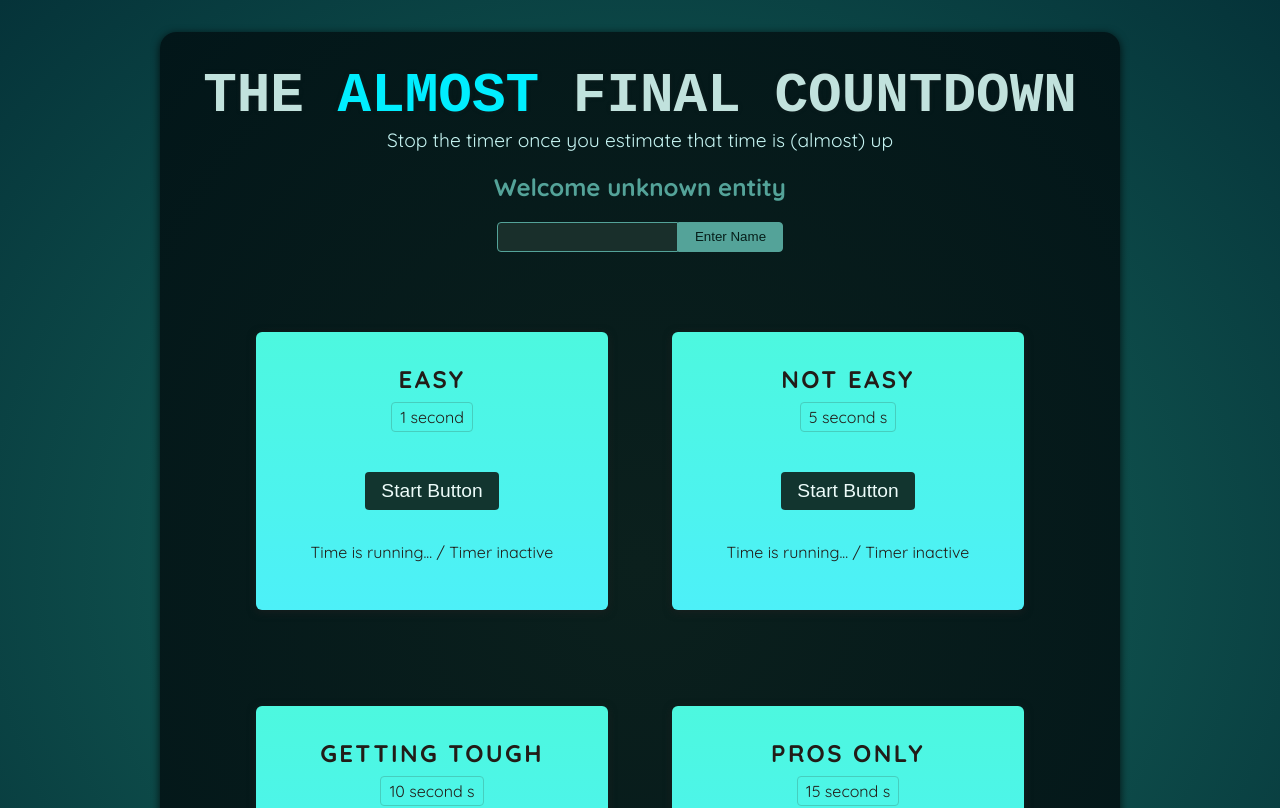
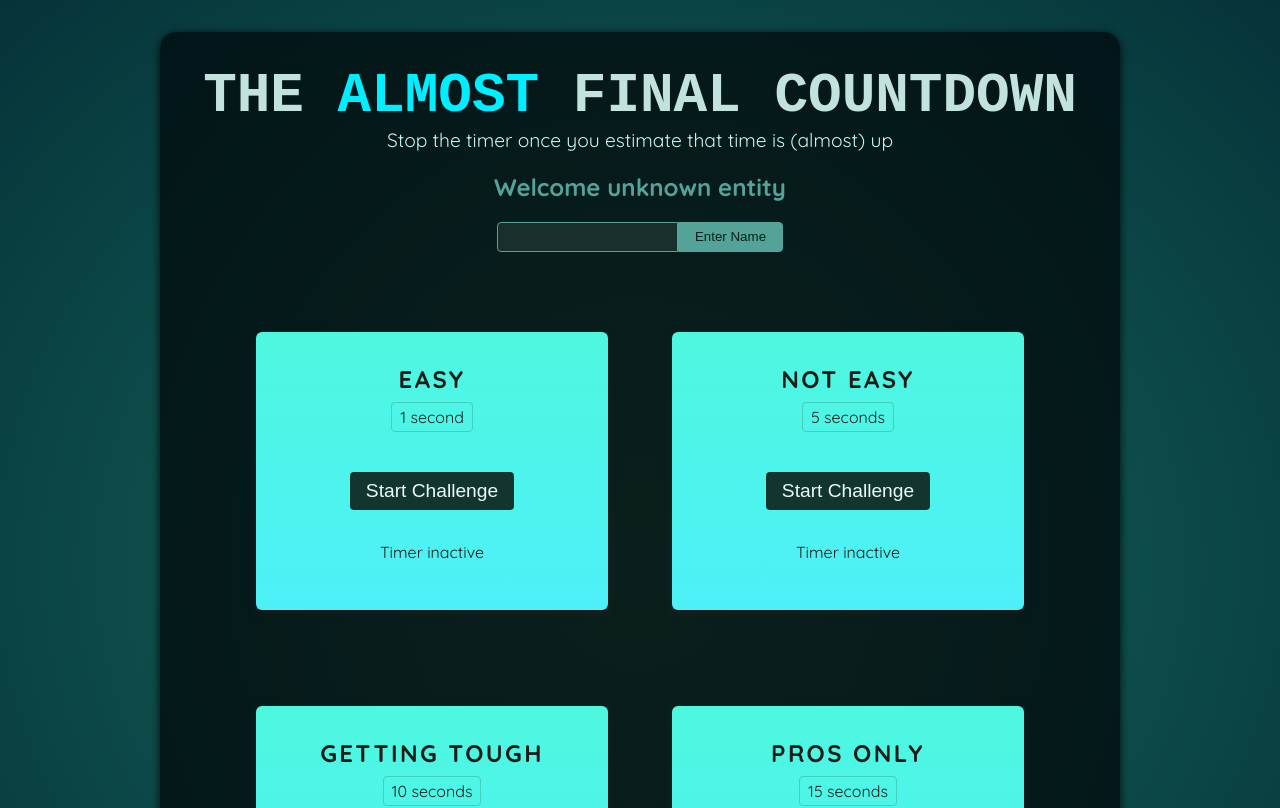
Before and after one commit to Surajnairx/stop-the-timer, a React (Vite) app: page / in a window 1280 px wide. Shown: the top 808 px of the page. Built offline with nearby package versions, Linux system fonts and the light colour scheme; a web font is replaced by a local one.

Commit message:
feat : workout timer logic and UI handling

```diff
--- a/src/components/TimerChallenge.jsx
+++ b/src/components/TimerChallenge.jsx
@@ -1,14 +1,34 @@
+import { useState, useRef } from "react";
+
 const TimerChallenge = ({ title, targetTime }) => {
+  const timer = useRef();
+  const [timerStarted, setTimerStarted] = useState(false);
+  const [timerExpeired, setTimerExpired] = useState(false);
+
+  function handleStart() {
+    timer.current = setTimeout(() => {
+      setTimerExpired(true);
+    }, targetTime * 1000);
+    setTimerStarted(true);
+  }
+  function handleStop() {
+    clearTimeout(timer.current);
+  }
   return (
     <section className="challenge">
       <h2>{title}</h2>
+      {timerExpeired && <p>You lost!</p>}
       <p className="challenge-time">
-        {targetTime} second {targetTime > 1 ? "s" : ""}
+        {targetTime} second{targetTime > 1 ? "s" : ""}
       </p>
       <p>
-        <button>Start Button</button>
+        <button onClick={timerStarted ? handleStop : handleStart}>
+          {timerStarted ? "Stop" : "Start"} Challenge
+        </button>
       </p>
-      <p className="">Time is running... / Timer inactive</p>
+      <p className={timerStarted ? "active" : null}>
+        {timerStarted ? "Time is running" : "Timer inactive"}
+      </p>
     </section>
   );
 };
```
